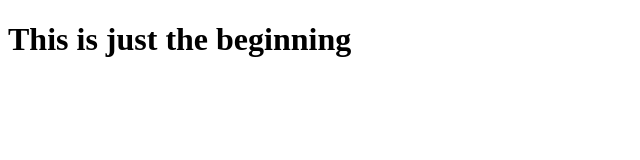
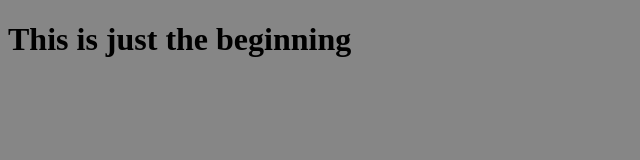
Before and after one commit to workwithkarim/hueberri, a plain HTML site: page index.html in a window 1280 px wide. Shown: the whole page, without its empty margins (0-640 px from the left). Drawn offline with Linux system fonts and the light colour scheme; the site is published under a folder, as on GitHub Pages, so addresses that start at the root find nothing.

Commit message:
Update index.html

```diff
--- a/index.html
+++ b/index.html
@@ -1,7 +1,7 @@
 <!DOCTYPE html>
 <html>
   <head>
-    <link type="text/css" rel="stylesheet" href="/css/styles.css"/>
+    <link type="text/css" rel="stylesheet" href="css/styles.css"/>
     <title>
       Code Experimental
     </title>
```
